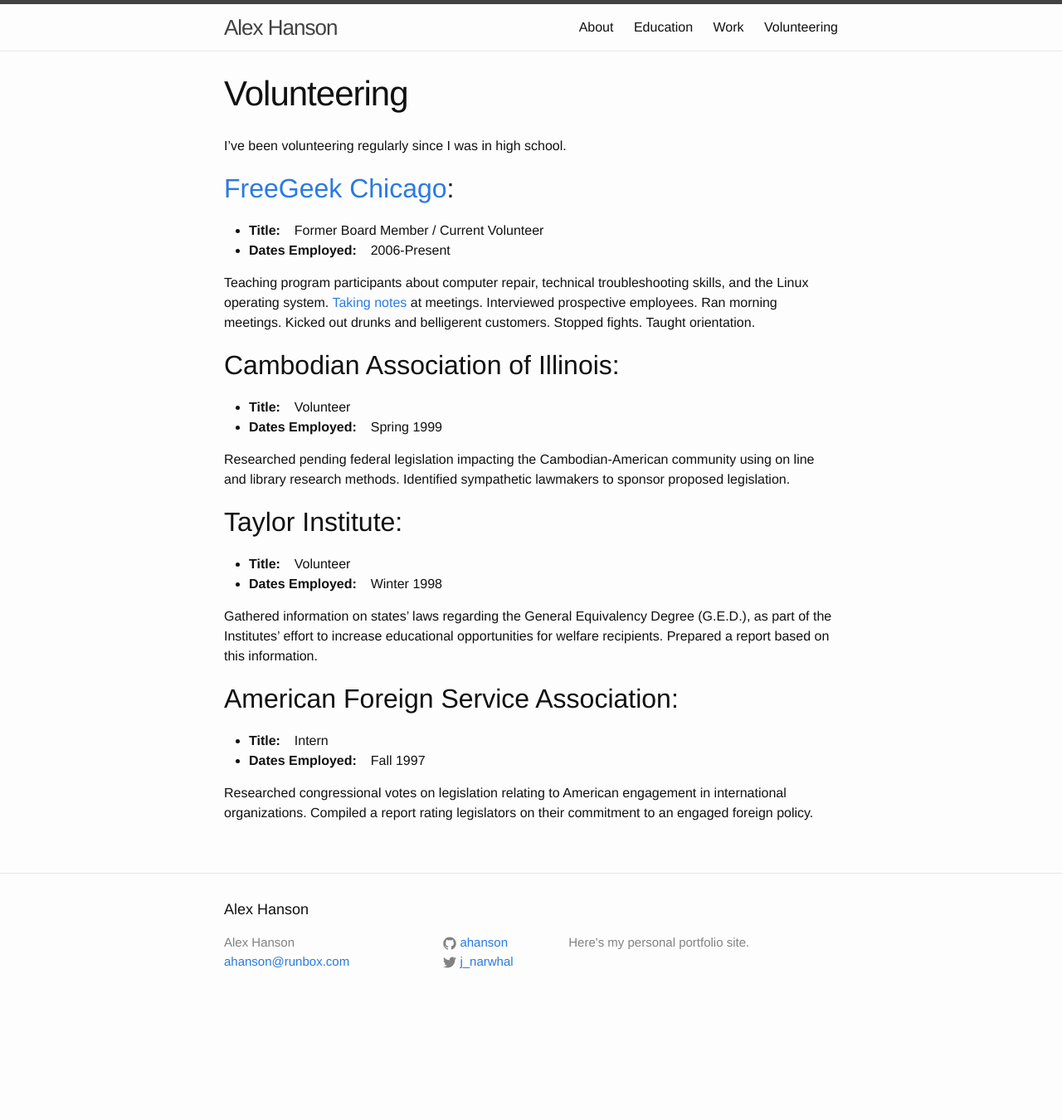
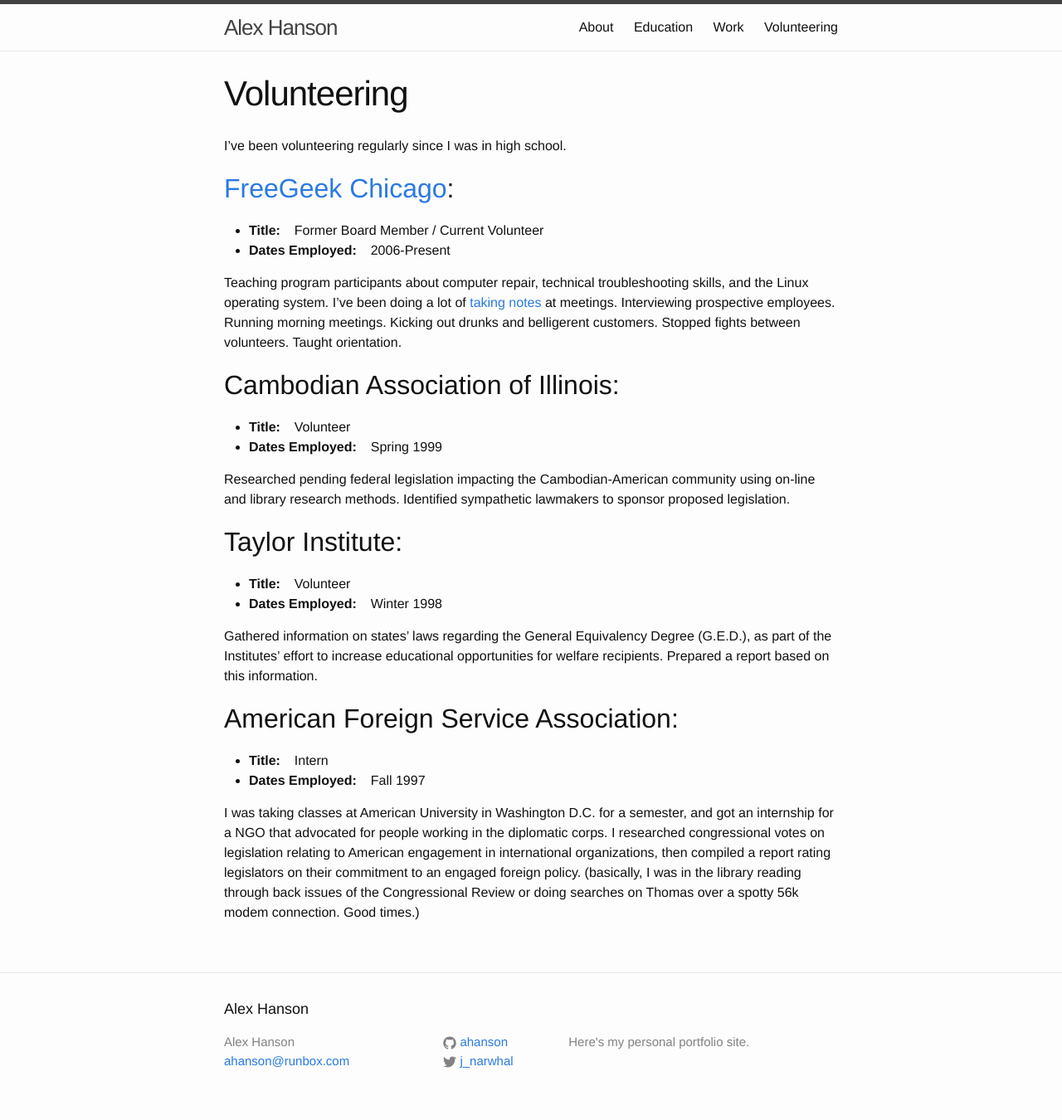
Before and after one commit to ahanson/portfolio-site, a Jekyll site: the page built from volunteer.md, in a window 1280 px wide. Shown: the whole page at 83% size. Built offline with Jekyll 4.4.1, drawn with Linux system fonts in a browser that asks for light colours; before the commit the page ends 1230 px from its top, so only the background shows below that.

Commit message:
Adding more content to the Volunteering database.

```diff
--- a/_data/organizations.yml
+++ b/_data/organizations.yml
@@ -4,12 +4,12 @@
   title: "Former Board Member / Current Volunteer"
   dates: "2006-Present"
   blurb: "Teaching program participants about computer repair, technical troubleshooting skills, and the Linux operating system.
-[Taking notes](https://freegeekchicago.hackpad.com/ep/profile/wAyDoAidjHR) at meetings. Interviewed prospective employees. Ran morning meetings. Kicked out drunks and belligerent customers. Stopped fights. Taught orientation."
+I've been doing a lot of [taking notes](https://freegeekchicago.hackpad.com/ep/profile/wAyDoAidjHR) at meetings. Interviewing prospective employees. Running morning meetings. Kicking out drunks and belligerent customers. Stopped fights between volunteers. Taught orientation."
 -
   name: "Cambodian Association of Illinois"
   title: "Volunteer"
   dates: "Spring 1999"
-  blurb: "Researched pending federal legislation impacting the Cambodian-American community using on line and library research methods. Identified sympathetic lawmakers to sponsor proposed legislation."
+  blurb: "Researched pending federal legislation impacting the Cambodian-American community using on-line and library research methods. Identified sympathetic lawmakers to sponsor proposed legislation."
 -
   name: "Taylor Institute"
   title: "Volunteer"
@@ -19,4 +19,4 @@
   name: "American Foreign Service Association"
   title: "Intern"
   dates: "Fall 1997"
-  blurb: "Researched congressional votes on legislation relating to American engagement in international organizations. Compiled a report rating legislators on their commitment to an engaged foreign policy."
+  blurb: "I was taking classes at American University in Washington D.C. for a semester, and got an internship for a NGO that advocated for people working in the diplomatic corps. I researched congressional votes on legislation relating to American engagement in international organizations, then compiled a report rating legislators on their commitment to an engaged foreign policy. (basically, I was in the library reading through back issues of the Congressional Review or doing searches on Thomas over a spotty 56k modem connection. Good times.)"
```
